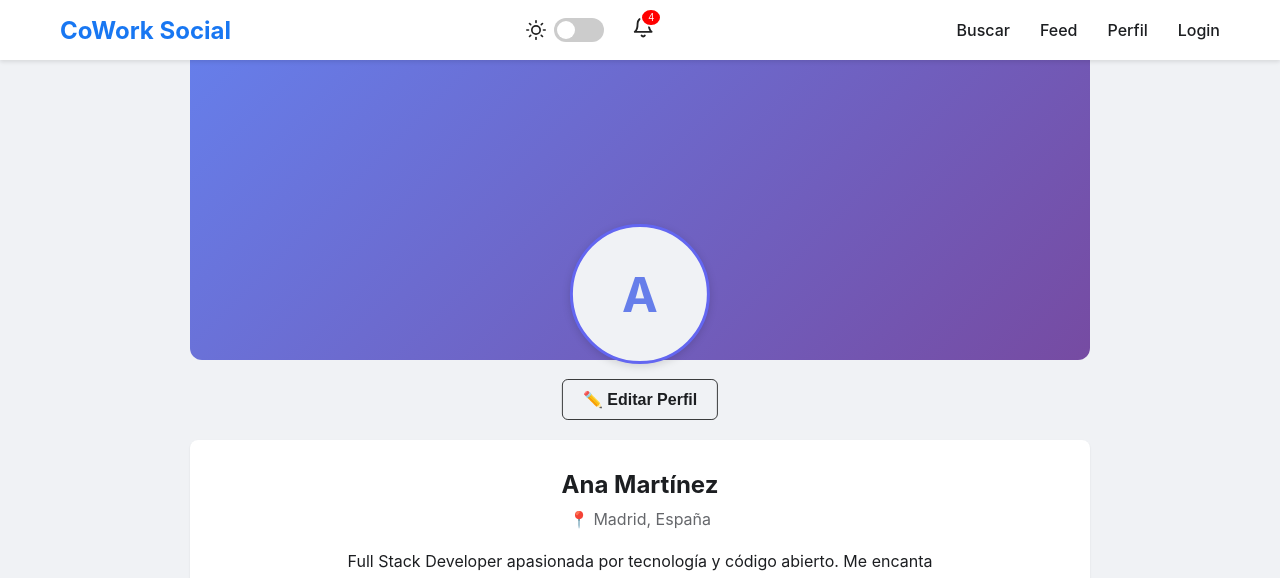
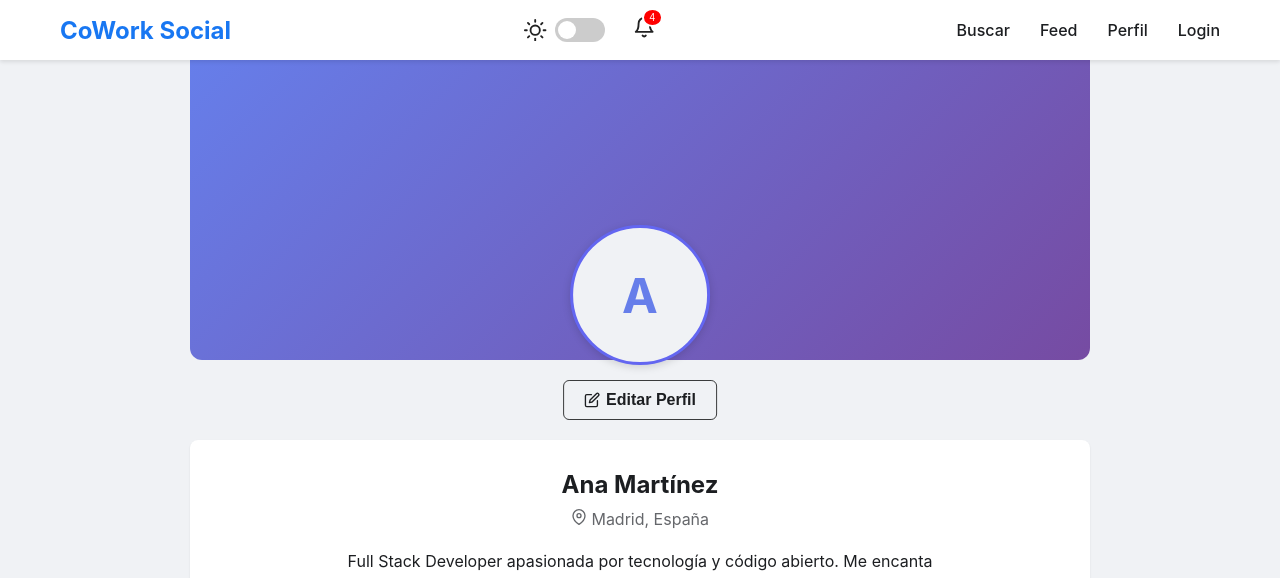
Before and after one commit to ali-zunega/cowork-social-frontend, a React (Create React App) app in the folder frontend/: page /profile/me in a window 1280 px wide. Shown: the top 578 px of the page. Built offline with nearby package versions, Linux system fonts and the light colour scheme.

Commit message:
style(ui-icons): replace emoji icons in actions and profile with react-icons

```diff
--- a/frontend/src/App.css
+++ b/frontend/src/App.css
@@ -129,8 +129,21 @@ body {
   align-items: center;
   justify-content: center;
   color: var(--icon-color);
-  font-size: 20px;
+  font-size: 1.4rem;
 }
+
+.btn-with-icon {
+  display: inline-flex;
+  align-items: center;
+  gap: 6px;
+}
+
+.btn-with-icon:hover {
+  background-color: #433bcb;
+  color: white;
+
+}
+
 
 /* Responsive */
 @media (max-width: 768px) {
--- a/frontend/src/pages/Feed.js
+++ b/frontend/src/pages/Feed.js
@@ -1,4 +1,5 @@
 import React from "react";
+import { FiPlusSquare } from "react-icons/fi";
 import { mockPosts } from "../data/mockPosts";
 import CreatePostModal from "../components/CreatePostModal";
 import PostCard from "../components/PostCard";
@@ -65,10 +66,11 @@ const Feed = () => {
           <div className="feed-header">
             <h2>Feed de Publicaciones</h2>
             <button
-              className="btn btn-primary"
+              className="btn btn-primary btn-with-icon"
               onClick={() => setIsModalOpen(true)}
             >
-              ✏️ Nueva Publicación
+              <FiPlusSquare />
+              <span>Nueva Publicación</span>
             </button>
           </div>
           {/* mapero de posts */}
--- a/frontend/src/pages/Profile.js
+++ b/frontend/src/pages/Profile.js
@@ -1,4 +1,5 @@
 import React, { useState, useEffect } from "react";
+import { FiEdit, FiMapPin } from "react-icons/fi";
 import { useParams, useNavigate, Link } from "react-router-dom";
 import { getUser } from "../utils/getUser";
 import FollowButton from "../components/FollowButton";
@@ -53,10 +54,11 @@ const Profile = () => {
               <div className="profile-actions">
                 {userId === "me" ? (
                   <button
-                    className="btn btn-secondary"
+                    className="btn btn-secondary btn-with-icon"
                     onClick={() => navigate("/profile/edit")}
                   >
-                    ✏️ Editar Perfil
+                    <FiEdit />
+                    <span>Editar Perfil</span>
                   </button>
                 ) : (
                   <FollowButton
@@ -71,7 +73,10 @@ const Profile = () => {
           {/* Información del perfil */}
           <div className="profile-info card">
             <h2>{user.name}</h2>
-            <p className="profile-location">📍 {user.location}</p>
+
+            <p className="profile-location">
+              <FiMapPin /> {user.location}
+            </p>
             <p className="profile-bio">{user.bio}</p>
 
             {/* Publicaciones */}
```
